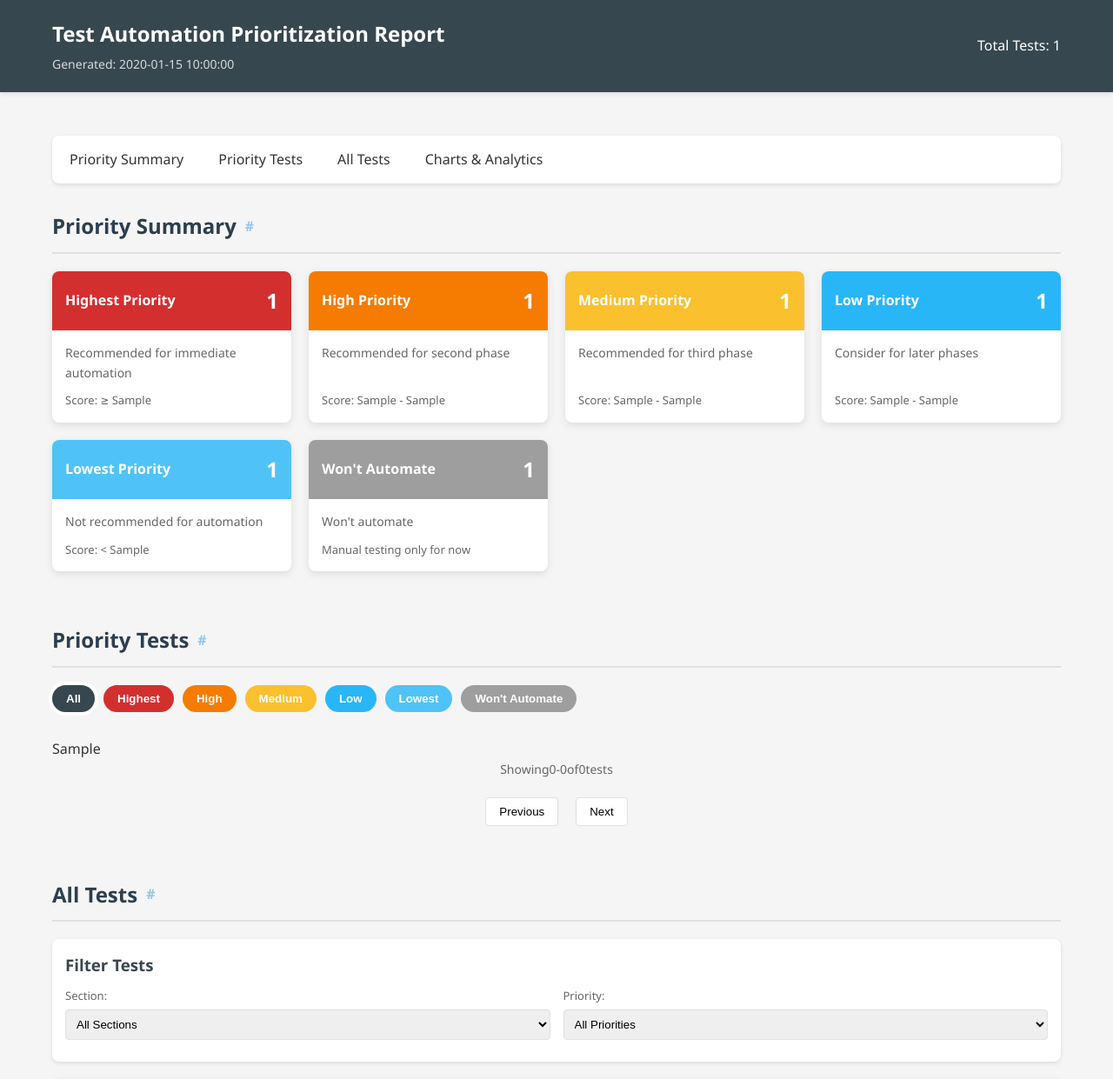
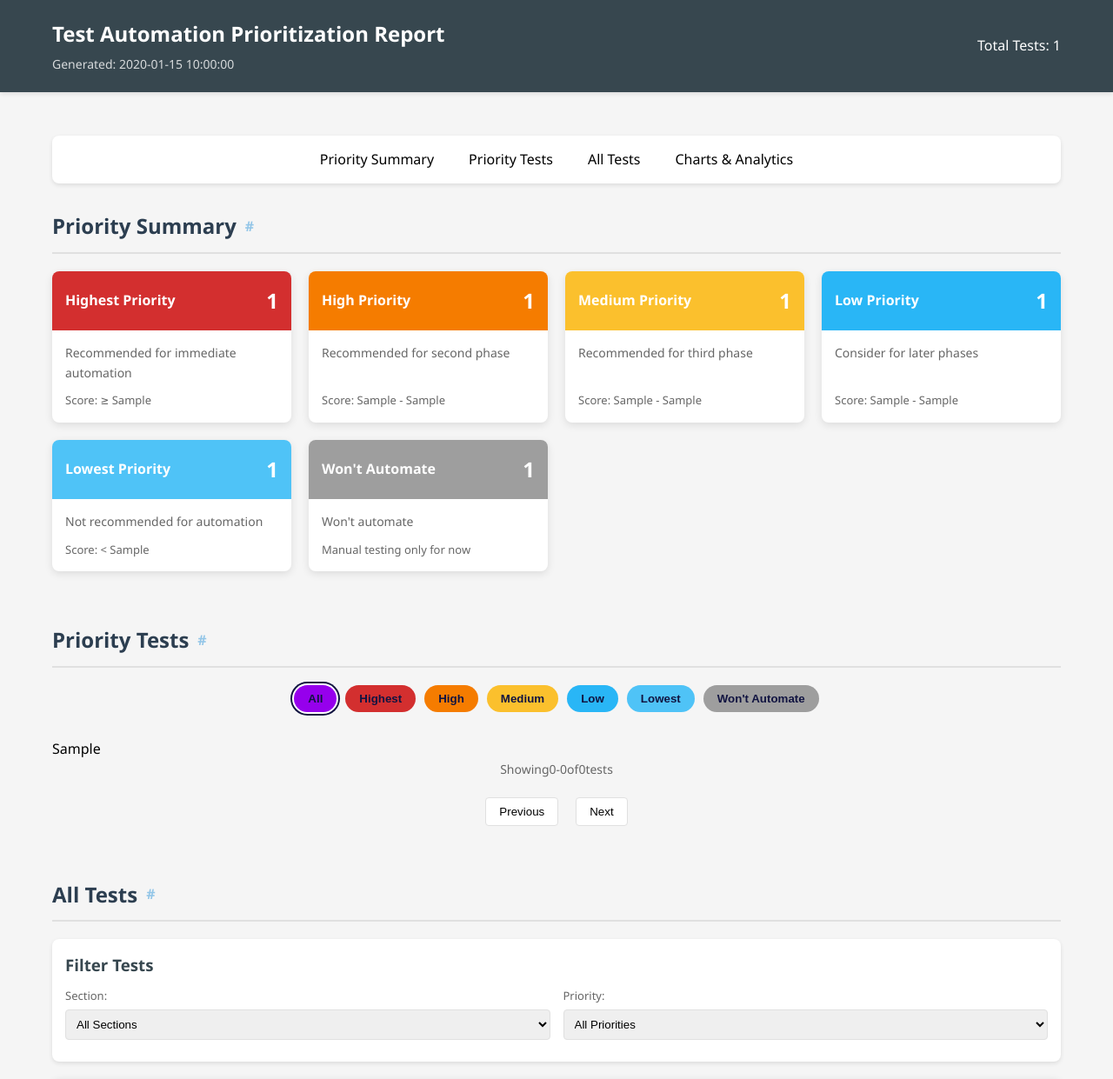
Before and after one commit to JakeOrona/AutomationPriorityMatrix, a Python web app: template views/reports/templates/report_template.html in a window 1280 px wide. Shown: the top 1241 px of the page at 87% size. Run offline with Jinja, Linux system fonts and the light colour scheme; the template is opened without the code that fills it: most values are stand-ins (such as "Sample title", 1, 10 or a date in 2020).

Commit message:
HTML template UI formatting

```diff
--- a/views/reports/templates/report_template.html
+++ b/views/reports/templates/report_template.html
@@ -12,9 +12,10 @@
             --low-color: #29b6f6;
             --lowest-color: #4fc3f7;
             --wont-automate-color: #9e9e9e;
+            --all-tests-color: #9600ec;
             --bg-color: #f5f5f5;
             --card-bg: #ffffff;
-            --text-color: #333333;
+            --text-color: #000000;
             --secondary-text: #666666;
             --border-color: #e0e0e0;
             --header-bg: #37474f;
@@ -85,6 +86,7 @@
             margin-bottom: 30px;
             box-shadow: 0 2px 5px rgba(0,0,0,0.1);
             overflow: hidden;
+            justify-content: center;
         }
 
         .nav-links {
@@ -92,6 +94,7 @@
             list-style: none;
             overflow-x: auto;
             padding: 0;
+            justify-content: center;
         }
 
         .nav-links li {
@@ -204,6 +207,7 @@
             flex-wrap: wrap;
             gap: 10px;
             margin-bottom: 20px;
+            justify-content: center;
         }
 
         .priority-filter-button {
@@ -212,7 +216,7 @@
             border-radius: 20px;
             font-weight: bold;
             cursor: pointer;
-            color: white;
+            color: #111441;
             transition: all 0.3s ease;
         }
 
@@ -222,7 +226,7 @@
         .priority-filter-button.low { background-color: var(--low-color); }
         .priority-filter-button.lowest { background-color: var(--lowest-color); }
         .priority-filter-button.wont-automate { background-color: var(--wont-automate-color); }
-        .priority-filter-button.all { background-color: var(--header-bg); }
+        .priority-filter-button.all { background-color: var(--all-tests-color); }
 
         .priority-filter-button:hover {
             filter: brightness(1.1);
```
